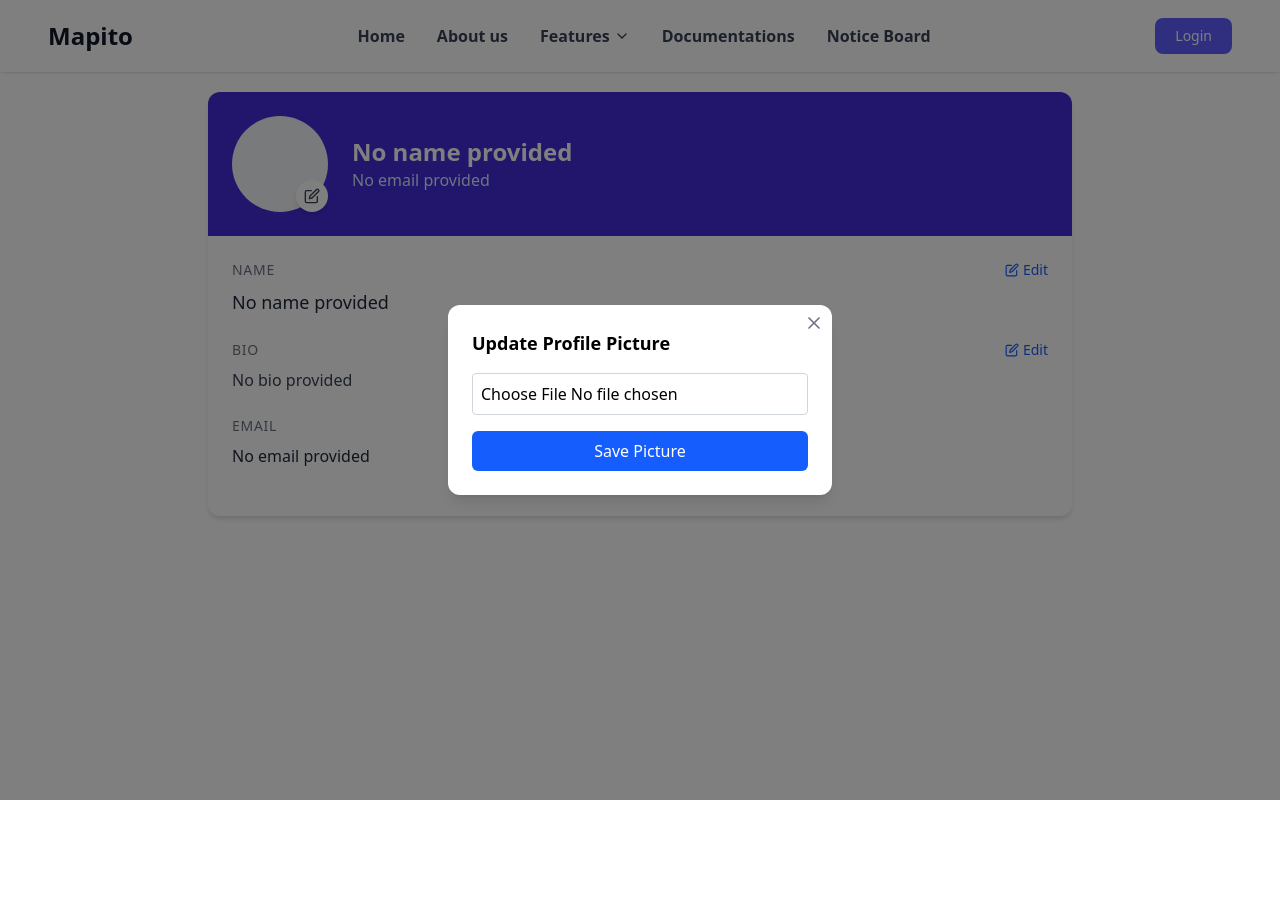
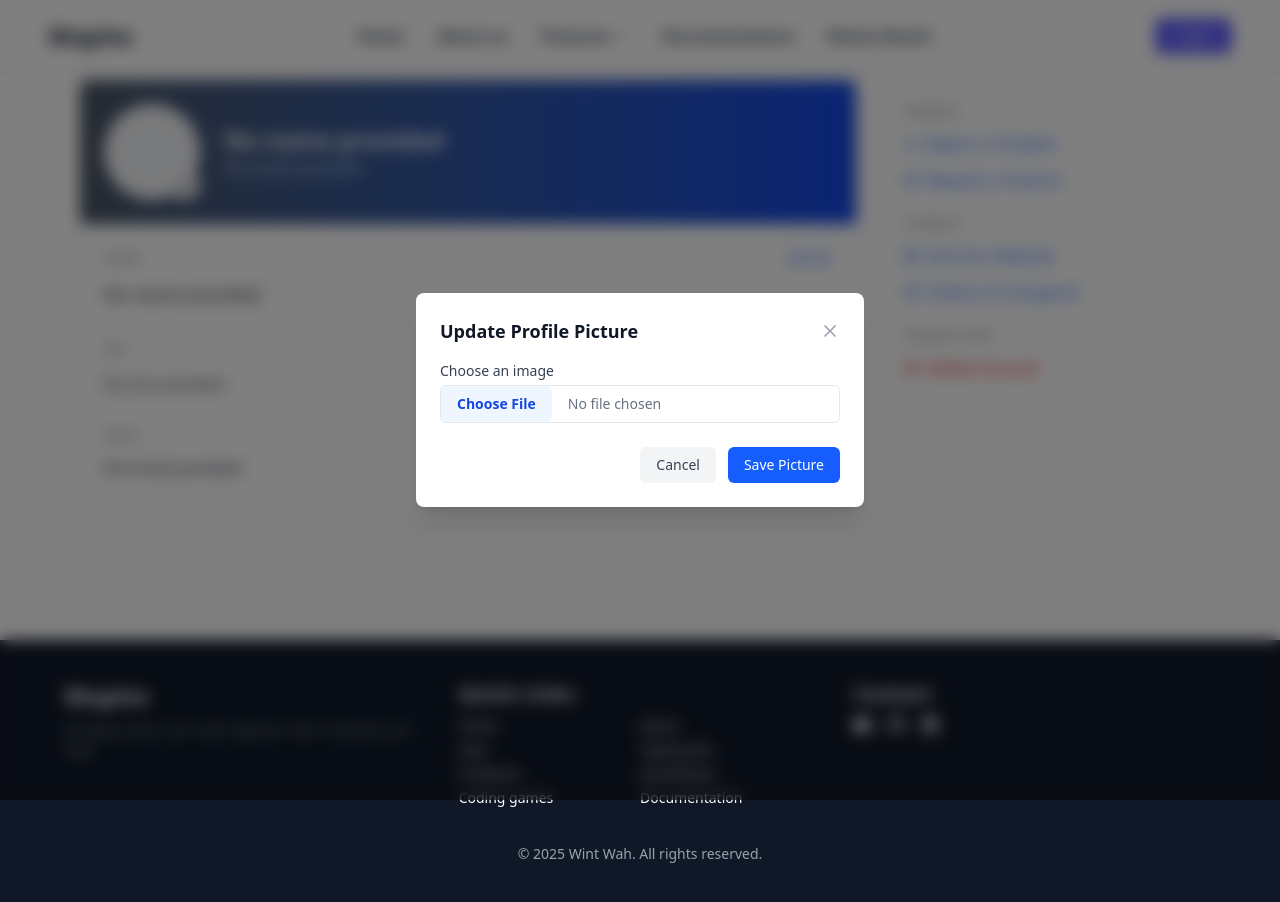
Before and after one commit to wintwah243/Mapito, a React (Vite) app in the folder mapito/: page /userinfo in a window 1280 px wide. Both pictures are taken after a click on the button "Edit profile picture". Before the commit the page ends 800 px from the top, so only its background shows below. Built offline with nearby package versions, Linux system fonts and the light colour scheme; no server answers.

Commit message:
add option box

```diff
--- a/mapito/src/Auth/UserInfo.jsx
+++ b/mapito/src/Auth/UserInfo.jsx
@@ -1,10 +1,11 @@
 import React, { useState, useEffect } from 'react';
-import { FiEdit, FiArrowLeft, FiSave, FiX } from 'react-icons/fi';
+import { FiEdit, FiSave, FiX, FiAlertTriangle, FiGlobe, FiInstagram, FiTrash2 } from 'react-icons/fi';
 import CharAvatar from '../utils/CharAvatar';
 import { useNavigate } from 'react-router-dom';
 import axiosInstance from '../utils/axiosInstance';
 import { API_PATHS } from '../utils/apiPaths';
 import Navbar from '../components/Navbar';
+import Footer from '../components/Footer';
 
 const UserInfo = () => {
   const [user, setUser] = useState(null);
@@ -18,6 +19,12 @@ const UserInfo = () => {
   const [newName, setNewName] = useState('');
   const [newBio, setNewBio] = useState('');
   const [newProfilePic, setNewProfilePic] = useState(null);
+
+   // account deleting
+  const [showDeleteModal, setShowDeleteModal] = useState(false);
+  const [deletePassword, setDeletePassword] = useState('');
+  const [deleteError, setDeleteError] = useState('');
+  const [isDeleting, setIsDeleting] = useState(false);
 
   const navigate = useNavigate();
 
@@ -132,6 +139,27 @@ const UserInfo = () => {
     }
   };
 
+  const handleDeleteAccount = async (e) => {
+    e.preventDefault();
+    setDeleteError('');
+    setIsDeleting(true);
+
+    try {
+      await axiosInstance.post(API_PATHS.AUTH.DELETE_ACCOUNT, { password: deletePassword });
+      localStorage.clear();
+      navigate('/login');
+    } catch (err) {
+  if (err.response?.status === 401) {
+    // if password wrong, just show error message and no redirect
+    setDeleteError(err.response.data.message || 'Incorrect password');
+  } else {
+    setDeleteError('Failed to delete account');
+  }
+} finally{
+  setIsDeleting(false);
+}
+  };
+
   if (loading) {
     return (
       <>
@@ -161,24 +189,17 @@ const UserInfo = () => {
 return (
     <>
       <Navbar />
-      <div className="max-w-4xl mx-auto px-4 py-8">
-        <button
-          onClick={handleGoBack}
-          className="flex items-center text-gray-600 hover:text-gray-900 mb-6 transition-colors"
-        >
-          <FiArrowLeft className="mr-2" />
-          Back to Dashboard
-        </button>
-
-        <div className="bg-white rounded-xl shadow-md overflow-hidden mt-9">
-          <div className="bg-indigo-700 p-6">
+      <div className="max-w-6xl mx-auto px-4 py-8 mb-20 mt-12 flex flex-col md:flex-row gap-6">
+        {/* User Info Box - Left Column */}
+        <div className="bg-white rounded-lg shadow-sm overflow-hidden flex-1">
+          <div className="bg-gradient-to-r from-gray-600 to-blue-700 p-6">
             <div className="flex flex-col sm:flex-row items-center">
               <div className="relative group mb-4 sm:mb-0">
                 {user?.profileImageUrl ? (
                   <img
                     src={user.profileImageUrl}
                     alt="Profile"
-                    className="w-24 h-24 rounded-full object-cover border-4 border-white shadow-lg"
+                    className="w-24 h-24 rounded-full object-cover border-4 border-white shadow-md"
                   />
                 ) : (
                   <CharAvatar
@@ -186,19 +207,20 @@ const UserInfo = () => {
                     width="w-24"
                     height="h-24"
                     style="text-3xl"
-                    className="border-4 border-white shadow-lg"
+                    className="border-4 border-white shadow-md"
                   />
                 )}
                 <button
                   onClick={() => setEditingProfilePic(true)}
-                  className="absolute bottom-0 right-0 bg-white p-2 rounded-full shadow-md hover:bg-gray-100 transition"
+                  className="absolute bottom-0 right-0 bg-white p-2 rounded-full shadow-sm hover:bg-gray-50 transition-all duration-200"
+                  aria-label="Edit profile picture"
                 >
-                  <FiEdit className="text-gray-700" />
+                  <FiEdit className="text-gray-700 text-sm" />
                 </button>
               </div>
 
               <div className="sm:ml-6 text-center sm:text-left">
-                <h1 className="text-2xl font-bold text-white">
+                <h1 className="text-2xl font-semibold text-white">
                   {user?.fullName || 'No name provided'}
                 </h1>
                 <p className="text-blue-100">{user?.email || 'No email provided'}</p>
@@ -208,160 +230,339 @@ const UserInfo = () => {
 
           <div className="p-6">
             {error && (
-              <div className="bg-red-50 text-red-600 p-3 rounded-md mb-6">
-                {error}
+              <div className="bg-red-50 border-l-4 border-red-500 text-red-700 p-4 rounded mb-6">
+                <p>{error}</p>
               </div>
             )}
 
-            <div className="mb-6">
-              <div className="flex justify-between items-center mb-2">
-                <h3 className="text-sm font-medium text-gray-500 uppercase tracking-wider">
+            {/* Name Section */}
+            <div className="mb-8">
+              <div className="flex justify-between items-center mb-3">
+                <h3 className="text-xs font-medium text-gray-500 uppercase tracking-wider">
                   Name
                 </h3>
                 {!editingName ? (
                   <button
                     onClick={() => setEditingName(true)}
-                    className="text-blue-600 hover:text-blue-800 flex items-center text-sm"
+                    className="text-blue-600 hover:text-blue-800 flex items-center text-sm transition-colors duration-200"
                   >
-                    <FiEdit className="mr-1" />
+                    <FiEdit className="mr-1" size={14} />
                     Edit
                   </button>
                 ) : (
                   <button
                     onClick={() => setEditingName(false)}
-                    className="text-gray-500 hover:text-gray-700 flex items-center text-sm"
+                    className="text-gray-500 hover:text-gray-700 flex items-center text-sm transition-colors duration-200"
                   >
-                    <FiX className="mr-1" />
+                    <FiX className="mr-1" size={14} />
                     Cancel
                   </button>
                 )}
               </div>
 
               {editingName ? (
-                <form onSubmit={handleSubmitName} className="space-y-3">
+                <form onSubmit={handleSubmitName} className="space-y-4">
                   <input
                     type="text"
                     value={newName}
                     onChange={(e) => setNewName(e.target.value)}
-                    className="w-full px-4 py-2 border border-gray-300 rounded-md focus:ring-2 focus:ring-blue-500 focus:border-blue-500"
+                    className="w-full px-4 py-2 border border-gray-200 rounded-md focus:ring-2 focus:ring-blue-500 focus:border-blue-500 transition-all duration-200"
                     required
+                    autoFocus
                   />
+                  <div className="flex space-x-3">
                     <button
                       type="submit"
-                    className="flex items-center justify-center bg-blue-600 text-white px-4 py-2 rounded-md hover:bg-blue-700 transition"
+                      className="flex items-center justify-center bg-blue-600 text-white px-4 py-2 rounded-md hover:bg-blue-700 transition-colors duration-200"
                     >
-                    <FiSave className="mr-2" />
+                      <FiSave className="mr-2" size={14} />
                       Save Changes
                     </button>
+                    <button
+                      type="button"
+                      onClick={() => setEditingName(false)}
+                      className="flex items-center justify-center bg-gray-100 text-gray-700 px-4 py-2 rounded-md hover:bg-gray-200 transition-colors duration-200"
+                    >
+                      Cancel
+                    </button>
+                  </div>
                 </form>
               ) : (
-                <p className="text-lg text-gray-800">
+                <p className="text-lg font-medium text-gray-800">
                   {user?.fullName || 'No name provided'}
                 </p>
               )}
             </div>
 
-            <div className="mb-6">
-              <div className="flex justify-between items-center mb-2">
-                <h3 className="text-sm font-medium text-gray-500 uppercase tracking-wider">
+            {/* Bio Section */}
+            <div className="mb-8">
+              <div className="flex justify-between items-center mb-3">
+                <h3 className="text-xs font-medium text-gray-500 uppercase tracking-wider">
                   Bio
                 </h3>
                 {!editingBio ? (
                   <button
                     onClick={() => setEditingBio(true)}
-                    className="text-blue-600 hover:text-blue-800 flex items-center text-sm"
+                    className="text-blue-600 hover:text-blue-800 flex items-center text-sm transition-colors duration-200"
                   >
-                    <FiEdit className="mr-1" />
+                    <FiEdit className="mr-1" size={14} />
                     Edit
                   </button>
                 ) : (
                   <button
                     onClick={() => setEditingBio(false)}
-                    className="text-gray-500 hover:text-gray-700 flex items-center text-sm"
+                    className="text-gray-500 hover:text-gray-700 flex items-center text-sm transition-colors duration-200"
                   >
-                    <FiX className="mr-1" />
+                    <FiX className="mr-1" size={14} />
                     Cancel
                   </button>
                 )}
               </div>
 
               {editingBio ? (
-                <form onSubmit={handleSubmitBio} className="space-y-3">
+                <form onSubmit={handleSubmitBio} className="space-y-4">
                   <textarea
                     value={newBio}
                     onChange={(e) => setNewBio(e.target.value)}
-                    className="w-full px-4 py-2 border border-gray-300 rounded-md focus:ring-2 focus:ring-blue-500 focus:border-blue-500"
-                    rows="3"
-                    placeholder="Tell us about yourself"
+                    className="w-full px-4 py-2 border border-gray-200 rounded-md focus:ring-2 focus:ring-blue-500 focus:border-blue-500 transition-all duration-200"
+                    rows="4"
+                    placeholder="Tell us about yourself..."
+                    autoFocus
                   />
+                  <div className="flex space-x-3">
                     <button
                       type="submit"
-                    className="flex items-center justify-center bg-blue-600 text-white px-4 py-2 rounded-md hover:bg-blue-700 transition"
+                      className="flex items-center justify-center bg-blue-600 text-white px-4 py-2 rounded-md hover:bg-blue-700 transition-colors duration-200"
                     >
-                    <FiSave className="mr-2" />
+                      <FiSave className="mr-2" size={14} />
                       Save Changes
                     </button>
+                    <button
+                      type="button"
+                      onClick={() => setEditingBio(false)}
+                      className="flex items-center justify-center bg-gray-100 text-gray-700 px-4 py-2 rounded-md hover:bg-gray-200 transition-colors duration-200"
+                    >
+                      Cancel
+                    </button>
+                  </div>
                 </form>
               ) : (
-                <p className="text-gray-700">
+                <p className="text-gray-700 whitespace-pre-line">
                   {user?.bio || 'No bio provided'}
                 </p>
               )}
             </div>
 
+            {/* Email Section (non-editable) */}
             <div className="mb-6">
-              <h3 className="text-sm font-medium text-gray-500 uppercase tracking-wider mb-2">
+              <h3 className="text-xs font-medium text-gray-500 uppercase tracking-wider mb-3">
                 Email
               </h3>
-              <p className="text-gray-800">{user?.email || 'No email provided'}</p>
+              <p className="text-gray-800 font-medium">{user?.email || 'No email provided'}</p>
+            </div>
           </div>
         </div>
 
+        {/* Options Box - Right Column */}
+        <div className="bg-white rounded-lg shadow-sm overflow-hidden w-full md:w-80 h-fit">
+          <div className="p-6">
+            {/* General Section */}
+            <div className="mb-6">
+              <h3 className="text-xs font-medium text-gray-500 uppercase tracking-wider mb-3 flex items-center">
+                General
+              </h3>
+              <ul className="space-y-3">
+                <li>
+                  <a
+                    href="mailto:wahwint72@gmail.com?subject=Report%20a%20Problem%20For%20Mapito"
+                    className="text-blue-600 hover:text-blue-800 flex items-center transition-colors duration-200"
+                  >
+                    <FiAlertTriangle className="mr-2" size={14} />
+                    Report a Problem
+                  </a>
+                </li>
+                <li>
+                  <a
+                    href="mailto:wahwint72@gmail.com?subject=Feature%20Request%20For%20Mapito"
+                    className="text-blue-600 hover:text-blue-800 flex items-center transition-colors duration-200"
+                  >
+                    <FiEdit className="mr-2" size={14} />
+                    Request a Feature
+                  </a>
+                </li>
+              </ul>
+            </div>
+
+            {/* About Section */}
+            <div className="mb-6">
+              <h3 className="text-xs font-medium text-gray-500 uppercase tracking-wider mb-3 flex items-center">
+                Connect
+              </h3>
+              <ul className="space-y-3">
+                <li>
+                  <a
+                    href="https://shiportfolio.onrender.com/"
+                    target="_blank"
+                    rel="noopener noreferrer"
+                    className="text-blue-600 hover:text-blue-800 flex items-center transition-colors duration-200"
+                  >
+                    <FiGlobe className="mr-2" size={14} />
+                    Visit Our Website
+                  </a>
+                </li>
+                <li>
+                  <a
+                    href="https://www.instagram.com/shi1_shi4/"
+                    target="_blank"
+                    rel="noopener noreferrer"
+                    className="text-blue-600 hover:text-blue-800 flex items-center transition-colors duration-200"
+                  >
+                    <FiInstagram className="mr-2" size={14} />
+                    Follow on Instagram
+                  </a>
+                </li>
+              </ul>
+            </div>
+
+            {/* Danger Section */}
+            <div>
+              <h3 className="text-xs font-medium text-gray-500 uppercase tracking-wider mb-3 flex items-center">
+                Danger Zone
+              </h3>
+              <button
+                onClick={() => setShowDeleteModal(true)}
+                className="text-red-600 hover:text-red-800 flex items-center transition-colors duration-200"
+              >
+                <FiTrash2 className="mr-2" size={14} />
+                Delete Account
+              </button>
+            </div>
+          </div>
+        </div>
+
+        {/* Profile Picture Modal */}
         {editingProfilePic && (
-            <div className="fixed inset-0 z-50 flex items-center justify-center">
+          <div className="fixed inset-0 z-50 flex items-center justify-center p-4">
             <div
-                className="fixed inset-0 bg-black opacity-50"
+              className="fixed inset-0 bg-black/50 backdrop-blur-sm transition-opacity"
               onClick={() => {
                 setEditingProfilePic(false);
                 setNewProfilePic(null);
               }}
             ></div>
 
-              <div className="bg-white p-6 rounded-xl shadow-lg w-96 relative z-50 mx-4">
+            <div className="bg-white rounded-lg shadow-xl w-full max-w-md relative z-50 transform transition-all">
+              <div className="p-6">
+                <div className="flex justify-between items-center mb-4">
+                  <h2 className="text-lg font-semibold text-gray-900">Update Profile Picture</h2>
                   <button
                     onClick={() => {
                       setEditingProfilePic(false);
                       setNewProfilePic(null);
                     }}
-                  className="absolute top-2 right-2 text-gray-500 hover:text-gray-700"
+                    className="text-gray-400 hover:text-gray-500 transition-colors duration-200"
+                    aria-label="Close"
                   >
                     <FiX size={20} />
                   </button>
+                </div>
 
-                <h2 className="text-lg font-semibold mb-4">Update Profile Picture</h2>
-
-                <form onSubmit={handleSubmitProfilePic}>
+                <form onSubmit={handleSubmitProfilePic} className="space-y-4">
+                  <div className="space-y-2">
+                    <label className="block text-sm font-medium text-gray-700 mb-1">
+                      Choose an image
+                    </label>
                     <input
                       type="file"
                       accept="image/*"
                       onChange={(e) => setNewProfilePic(e.target.files?.[0] || null)}
-                    className="mb-4 w-full border border-gray-300 p-2 rounded"
+                      className="block w-full text-sm text-gray-500
+                      file:mr-4 file:py-2 file:px-4
+                      file:rounded-md file:border-0
+                      file:text-sm file:font-semibold
+                      file:bg-blue-50 file:text-blue-700
+                      hover:file:bg-blue-100
+                      cursor-pointer
+                      border border-gray-200 rounded-md"
                       required
                     />
+                  </div>
+                  <div className="flex justify-end space-x-3 pt-2">
+                    <button
+                      type="button"
+                      onClick={() => {
+                        setEditingProfilePic(false);
+                        setNewProfilePic(null);
+                      }}
+                      className="px-4 py-2 text-sm font-medium text-gray-700 bg-gray-100 rounded-md hover:bg-gray-200 transition-colors duration-200"
+                    >
+                      Cancel
+                    </button>
                     <button
                       type="submit"
-                    className="w-full bg-blue-600 text-white py-2 rounded-md hover:bg-blue-700 transition"
+                      className="px-4 py-2 text-sm font-medium text-white bg-blue-600 rounded-md hover:bg-blue-700 transition-colors duration-200"
                     >
                       Save Picture
                     </button>
+                  </div>
+                </form>
+              </div>
+            </div>
+          </div>
+        )}
+
+        {showDeleteModal && (
+          <div className="fixed inset-0 z-50 flex items-center justify-center p-4">
+            <div
+              className="fixed inset-0 bg-black/50 backdrop-blur-sm"
+              onClick={() => setShowDeleteModal(false)}
+            ></div>
+
+            <div className="bg-white rounded-lg shadow-xl w-full max-w-md z-50 p-6">
+              <h2 className="text-lg font-semibold text-gray-900 mb-4">Delete Account</h2>
+              <p className="text-sm text-gray-600 mb-4">
+                Please enter your password to confirm account deletion. This action cannot be undone.
+              </p>
+
+              {deleteError && <p className="text-red-500 text-sm mb-3">{deleteError}</p>}
+
+              <form onSubmit={handleDeleteAccount} className="space-y-4">
+                <input
+                  type="password"
+                  value={deletePassword}
+                  onChange={(e) => setDeletePassword(e.target.value)}
+                  placeholder="Enter your password"
+                  className="w-full px-4 py-2 border border-gray-200 rounded-md focus:ring-2 focus:ring-red-500 focus:border-red-500"
+                  required
+                />
+
+                <div className="flex justify-end space-x-3">
+                  <button
+                    type="button"
+                    onClick={() => setShowDeleteModal(false)}
+                    className="px-4 py-2 text-sm font-medium text-gray-700 bg-gray-100 rounded-md hover:bg-gray-200"
+                  >
+                    Cancel
+                  </button>
+                  <button
+                    type="submit"
+                    disabled={isDeleting}
+                    className="px-4 py-2 text-sm font-medium text-white bg-red-600 rounded-md hover:bg-red-700"
+                  >
+                    {isDeleting ? 'Deleting...' : 'Delete'}
+                  </button>
+                </div>
               </form>
             </div>
           </div>
         )}
+
       </div>
-      </div>
+
+      <Footer />
     </>
   );
+
 };
 
 export default UserInfo;
```
Lines whose indentation alone changed are shown as unchanged.
